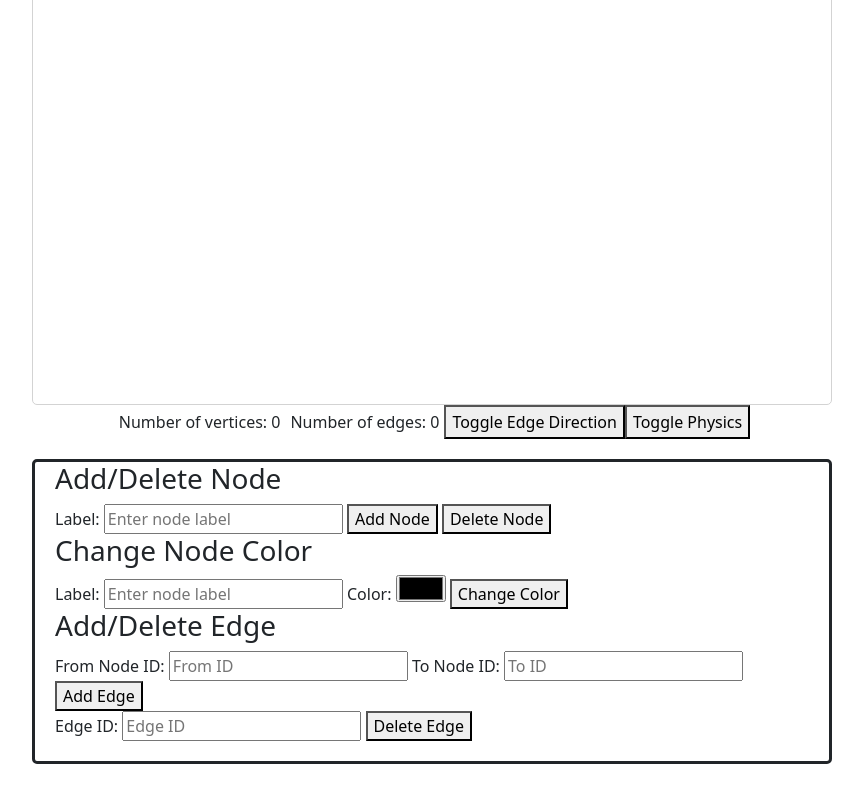
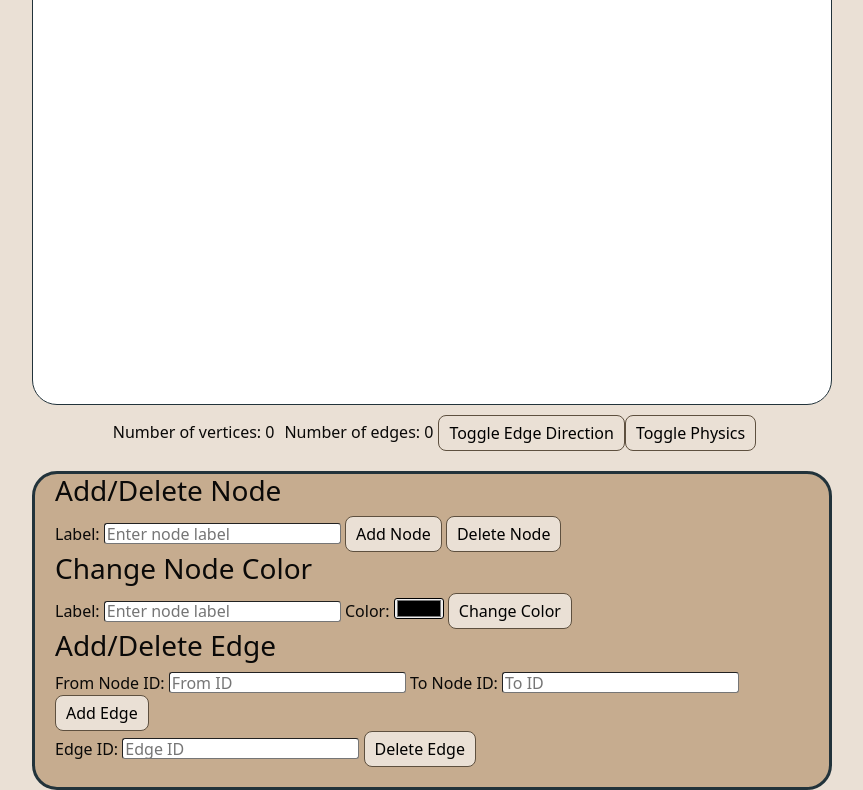
Before and after one commit to Jambr0li/Graph_Sketchpad, a plain HTML site: page index.html in a window 1280 px wide. Shown: the part 251-1041 px from the top of the page, without its empty margins (208-1071 px from the left). Before the commit the page ends 1015 px from the top, so only its background shows below. Drawn offline with nearby package versions, Linux system fonts and the light colour scheme; a small style sheet from the web is missing; a web font is replaced by a local one.

Commit message:
added some styling

```diff
--- a/index.html
+++ b/index.html
@@ -3,6 +3,10 @@
 <head>
   <title>Interactive Graph Visualization</title>
   <script type="text/javascript" src="https://unpkg.com/vis-network@9.1.2/dist/vis-network.min.js"></script>
+  <!-- Google Font -->
+  <link rel="preconnect" href="https://fonts.googleapis.com">
+  <link rel="preconnect" href="https://fonts.gstatic.com" crossorigin>
+  <link href="https://fonts.googleapis.com/css2?family=Inknut+Antiqua:wght@300;400;500;600;700;800;900&family=Jaro:opsz@6..72&family=Schibsted+Grotesk:ital,wght@0,400..900;1,400..900&display=swap" rel="stylesheet">
   <!-- Bootstrap CSS -->
   <link
     href="https://cdn.jsdelivr.net/npm/bootstrap@5.3.0/dist/css/bootstrap.min.css"
@@ -17,7 +21,7 @@
 <body>
   <div class="content">
     <div class="network-content">
-      <h1>Interactive Graph Visualization</h1>
+      <h1 class="title">Interactive Graph Visualization</h1>
       <div id="network"></div>
     </div>
 
--- a/scripts.js
+++ b/scripts.js
@@ -203,3 +203,6 @@ function calculateDegrees() {
     // Insert the entire table in one go
     document.getElementById('node-degrees').innerHTML = html;
 }
+
+function createAdjacencyMatrix(){
+}
--- a/styles.css
+++ b/styles.css
@@ -1,12 +1,55 @@
+body {
+    background-color: #EAE0D5;
+    color: #0A0908;
+}
+
+button {
+    padding: 5px 10px 5px 10px;
+    border-radius: 8px;
+    border-style: solid;
+    border-width: 1px;
+    border-color: #5E503F;
+    background-color: #EAE0D5;
+}
+
+input {
+    border-radius: 3px;
+    border-width: 1px;
+    height: 1.3rem;
+}
+
+input:focus {
+    outline: 2px solid #22333B;
+    background-color: #edebe9;
+}
+
+button:hover {
+    transition: 300ms;
+    scale: 1.05;
+    background-color: #22333B;
+    color: #EAE0D5;
+    cursor: pointer;
+}
+
+.title {
+    font-family: "Inknut Antiqua", serif;
+    font-weight: 900;
+    font-style: normal;
+}
+
 #network {
     width: 800px;
     height: 600px;
-    border: 1px solid lightgray;
-    border-radius: 5px;
+    border: 1px solid #22333B;
+    border-radius: 25px;
+    background-color: white;
+    margin-bottom: 10px;
 }
 #controls {
     border-style: solid;
-    border-radius: 5px;
+    border-color: #22333B;
+    background-color: #C6AC8F;
+    border-radius: 25px;
     margin-top: 20px;
     padding-bottom: 20px;
     width: 800px;
```
